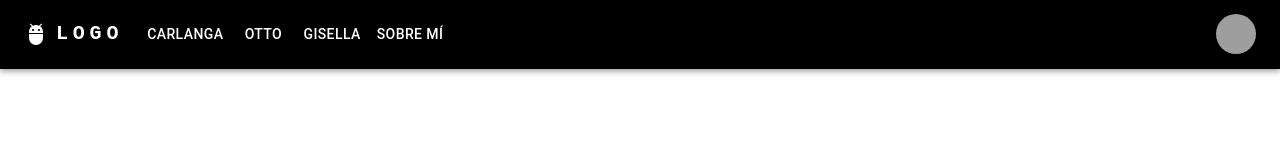
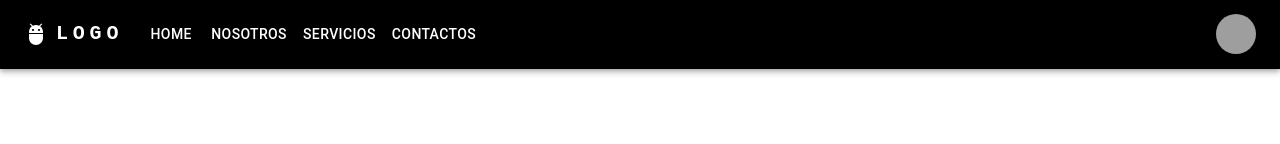
Before and after one commit to 4Bprogramming/ACP, a React (Create React App) app: page / in a window 1280 px wide. Shown: the top 144 px of the page. Built offline with nearby package versions, Linux system fonts and the light colour scheme; grey boxes are pictures that could not be loaded.

Commit message:
updating menu

```diff
--- a/src/Components/Navbar/NavbarC.jsx
+++ b/src/Components/Navbar/NavbarC.jsx
@@ -13,8 +13,8 @@ import Tooltip from '@mui/material/Tooltip';
 import MenuItem from '@mui/material/MenuItem';
 import AdbIcon from '@mui/icons-material/Adb';
 
-const pages = ['Carlanga', 'Otto', 'Gisella','sobre mí'];
-const settings = ['Profile', 'Account', 'Dashboard', 'Logout'];
+const pages = ['home', 'nosotros', 'servicios','contactos'];
+const settings = ['Perfil', 'Mi Cuenta', 'Chino pagarprata', 'Logout'];
 
 function NavbarC() {
   const [anchorElNav, setAnchorElNav] = React.useState(null);
```
